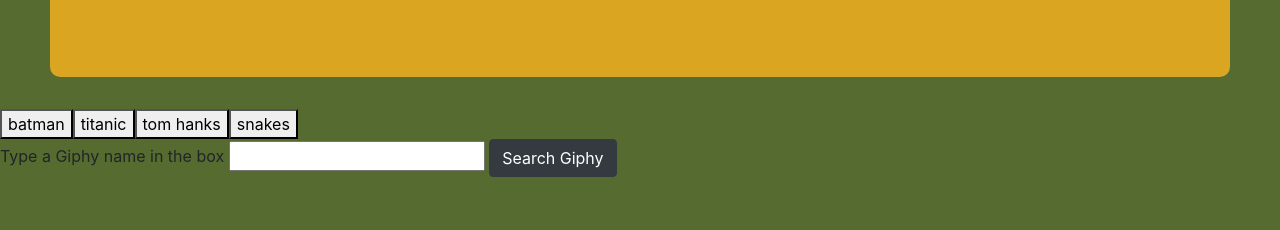
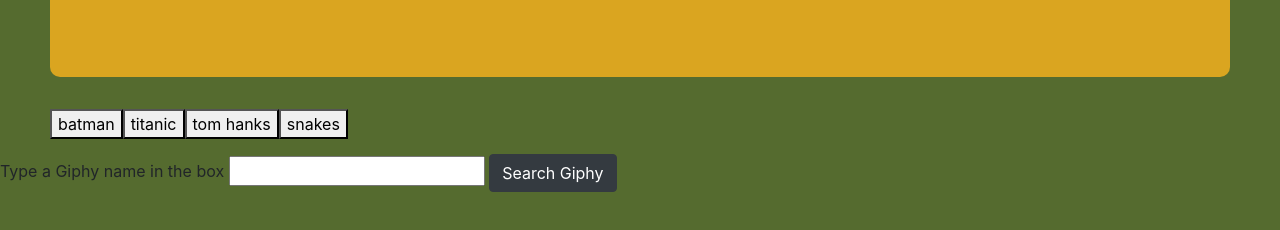
Before and after one commit to hamayonhussain/Giftastic, a plain HTML site: page index.html in a window 1280 px wide. Shown: the part 226-456 px from the top of the page. Drawn offline with nearby package versions, Linux system fonts and the light colour scheme.

Commit message:
buttons changed

```diff
--- a/style.css
+++ b/style.css
@@ -28,3 +28,9 @@ body {
 #Searchbar {
     font-family: 'Times New Roman', Times, serif
 }
+#buttons-view {
+    margin-left: 50px;
+    margin-bottom: 15px;
+
+
+}
```
